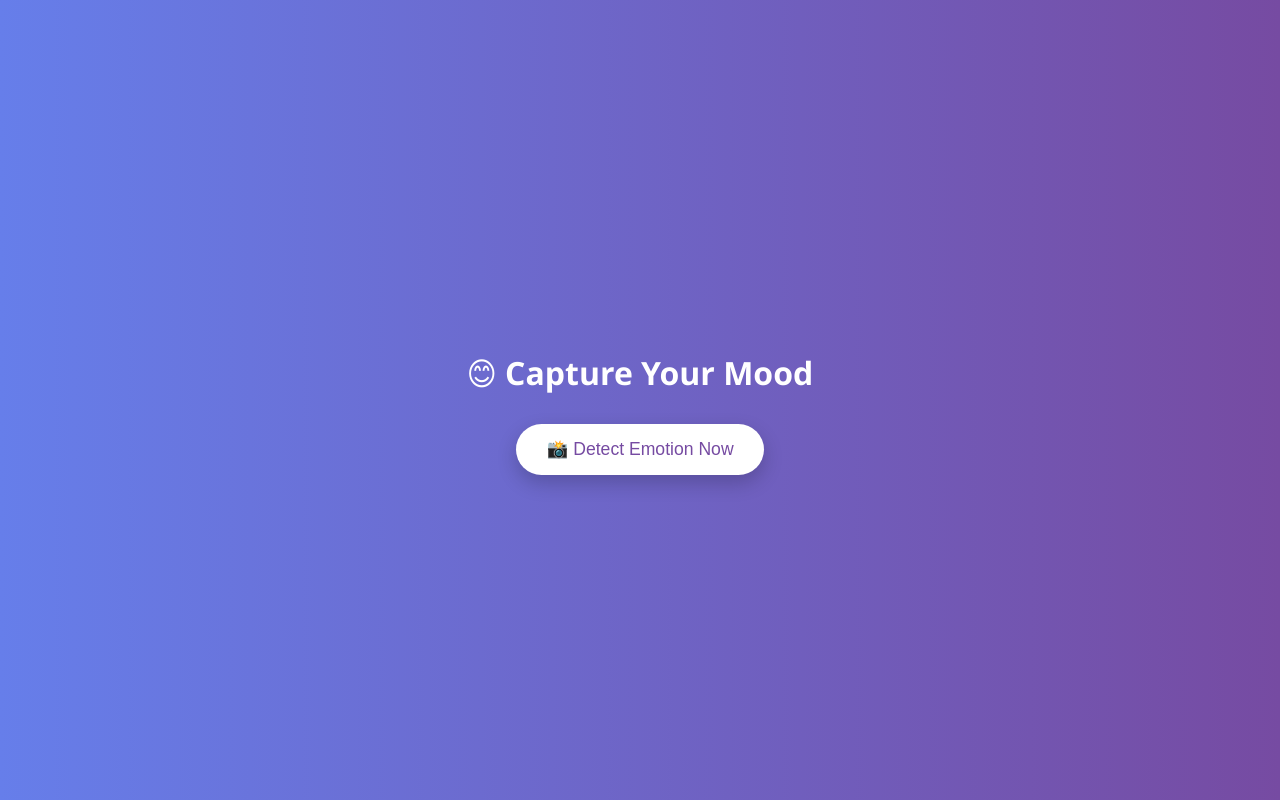
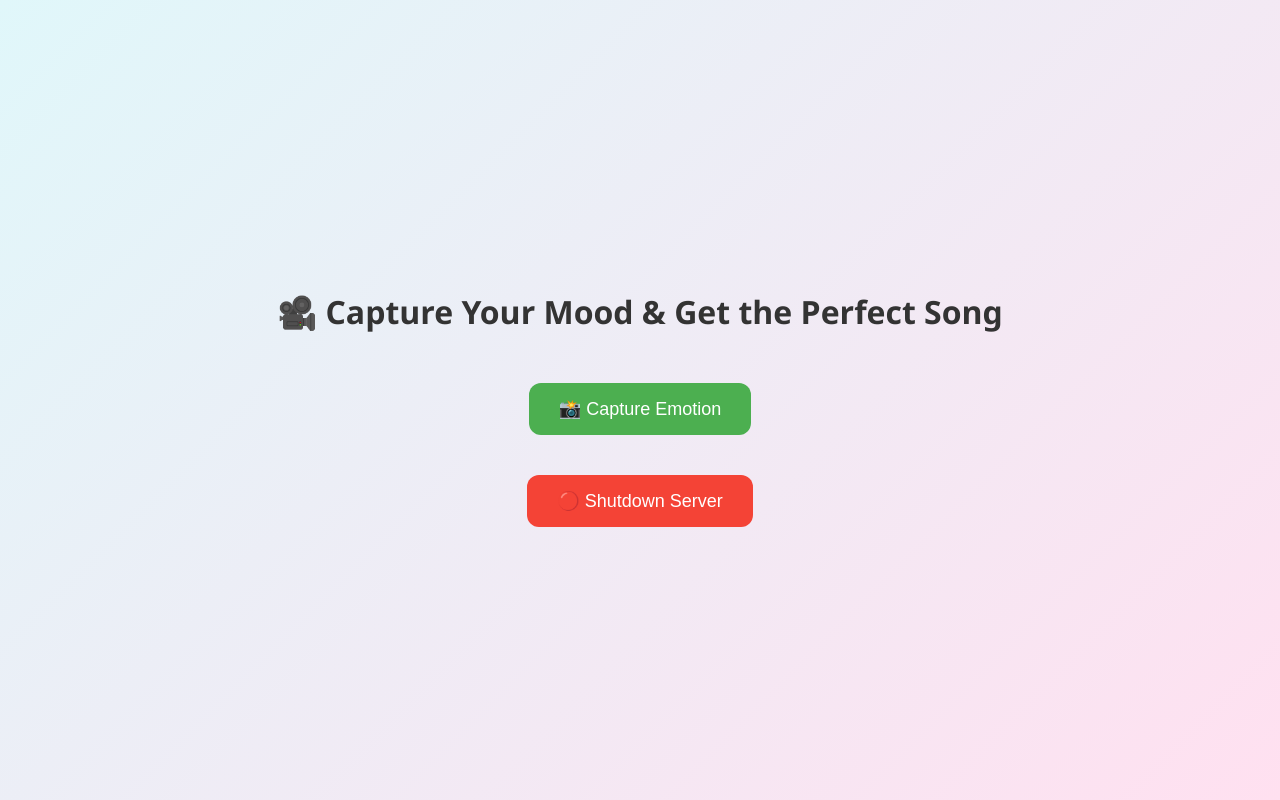
Before and after one commit to Vijay-Vinayak/Mood_Tune, a Flask app: page / in a window 1280 px wide. Run offline with Flask 3, Linux system fonts and the light colour scheme.

Commit message:
Initial commit

```diff
--- a/app.py
+++ b/app.py
@@ -1,10 +1,13 @@
+from flask import Flask, render_template, request
+import threading
+import time
+import os
 import cv2
-import os
-from flask import Flask, render_template, request, redirect, url_for
 from utils.emotion_detector import detect_emotion
 
 app = Flask(__name__)
 
+# Emotion → YouTube mapping
 song_map = {
     "Happy": ["https://www.youtube.com/watch?v=y6Sxv-sUYtM"],
     "Sad": ["https://www.youtube.com/watch?v=hLQl3WQQoQ0"],
@@ -37,5 +40,15 @@ def capture():
 
     return render_template("result.html", emotion=emotion, song_url=song_link, img="captured.jpg")
 
+import signal
+
+@app.route("/shutdown", methods=["POST"])
+def shutdown():
+    print(">>> Shutdown requested")
+    pid = os.getpid()
+    threading.Thread(target=lambda: os.kill(pid, signal.SIGTERM)).start()
+    return "✅ Shutting down server now..."
+
+
 if __name__ == "__main__":
     app.run(debug=True, use_reloader=False)
--- a/templates/index.html
+++ b/templates/index.html
@@ -1,47 +1,66 @@
 <!DOCTYPE html>
 <html lang="en">
 <head>
-  <meta charset="UTF-8" />
-  <meta name="viewport" content="width=device-width, initial-scale=1.0" />
-  <title>Detect Emotion</title>
+    <meta charset="UTF-8">
+    <title>🎭 MoodTune - Detect Emotion</title>
     <style>
         body {
+            font-family: 'Segoe UI', Tahoma, Geneva, Verdana, sans-serif;
+            background: linear-gradient(135deg, #e0f7fa, #ffe0f0);
+            height: 100vh;
             margin: 0;
-      font-family: 'Segoe UI', Tahoma, Geneva, Verdana, sans-serif;
-      background: linear-gradient(to right, #667eea, #764ba2);
+            display: flex;
+            flex-direction: column;
+            align-items: center;
+            justify-content: center;
+        }
+
+        h2 {
+            font-size: 2em;
+            margin-bottom: 40px;
+            color: #333;
+        }
+
+        button {
+            padding: 15px 30px;
+            font-size: 18px;
+            border: none;
+            border-radius: 12px;
+            cursor: pointer;
+            transition: background-color 0.3s ease, transform 0.2s ease;
+        }
+
+        button:hover {
+            transform: scale(1.05);
+        }
+
+        .capture-btn {
+            background-color: #4caf50;
             color: white;
-      display: flex;
-      justify-content: center;
-      align-items: center;
-      height: 100vh;
-      flex-direction: column;
-      text-align: center;
+            margin-bottom: 20px;
         }
-    h2 {
-      font-size: 2rem;
-      margin-bottom: 30px;
+
+        .shutdown-btn {
+            background-color: #f44336;
+            color: white;
         }
-    button {
-      background-color: #ffffff;
-      color: #764ba2;
-      border: none;
-      padding: 15px 30px;
-      border-radius: 30px;
-      font-size: 1.1rem;
-      cursor: pointer;
-      transition: all 0.3s ease-in-out;
-      box-shadow: 0 8px 20px rgba(0,0,0,0.2);
-    }
-    button:hover {
-      background-color: #f1f1f1;
-      transform: scale(1.05);
+
+        form {
+            margin: 10px;
         }
     </style>
 </head>
 <body>
-  <h2>😊 Capture Your Mood</h2>
+    <h2>🎥 Capture Your Mood & Get the Perfect Song</h2>
+
+    <!-- Capture Emotion -->
     <form method="POST" action="/capture">
-    <button type="submit">📸 Detect Emotion Now</button>
+        <button type="submit" class="capture-btn">📸 Capture Emotion</button>
+    </form>
+
+    <!-- Shutdown Server -->
+    <form method="POST" action="/shutdown">
+        <button type="submit" class="shutdown-btn">🔴 Shutdown Server</button>
     </form>
 </body>
 </html>
```
Also changed, not shown: requirements.txt (+43 -4 lines), static/captured.jpg. Lines whose indentation alone changed are shown as unchanged.
